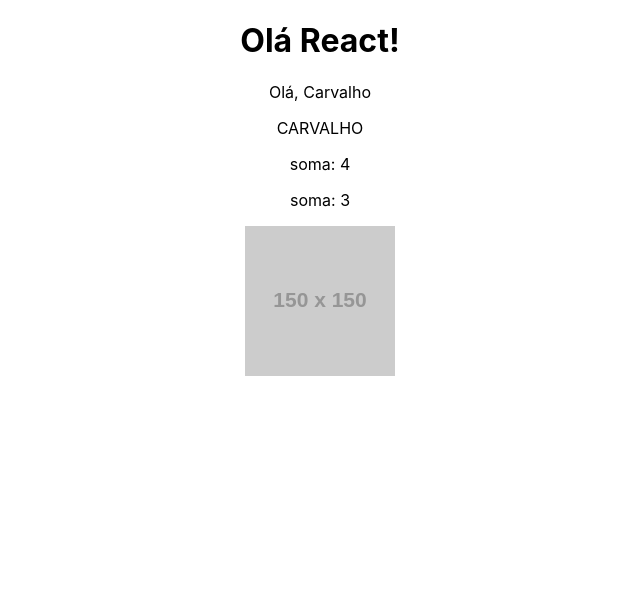
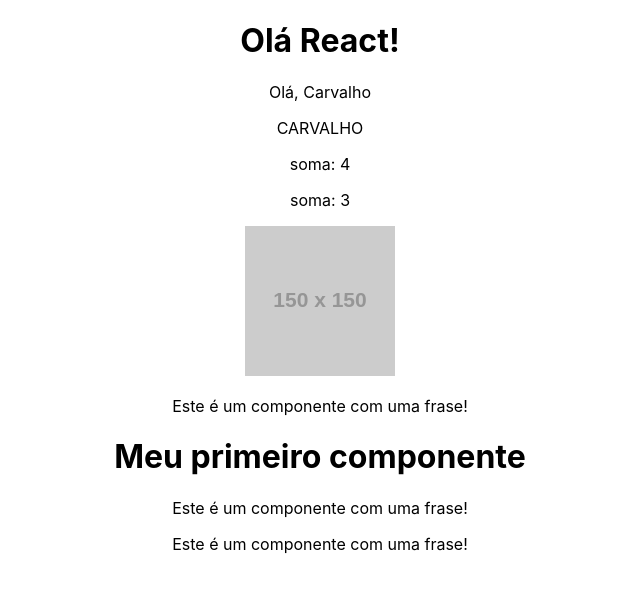
Before and after one commit to otaviocarva7ho/react, a React (Create React App) app in the folder meu-projeto/: page / in a window 1280 px wide. Shown: the top 592 px of the page, without its empty margins (320-960 px from the left). Built offline with nearby package versions, Linux system fonts and the light colour scheme.

Commit message:
Criando componentes no React

```diff
--- a/meu-projeto/src/App.js
+++ b/meu-projeto/src/App.js
@@ -1,4 +1,5 @@
 import './App.css';
+import HelloWorld from './components/HelloWorld';
 
 function App() {
 
@@ -18,6 +19,7 @@
       <p>soma: {2 + 2}</p>
       <p>soma: {sum(1, 2)}</p>
       <img src={url} alt="Minha Imagem" />
+      <HelloWorld />
     </div>
   );
 }
--- /dev/null
+++ b/meu-projeto/src/components/Frase.js
@@ -0,0 +1,9 @@
+function Frase(params) {
+    return (
+        <div>
+            <p>Este é um componente com uma frase!</p>
+        </div>
+    )
+}
+
+export default Frase
--- /dev/null
+++ b/meu-projeto/src/components/HelloWorld.js
@@ -0,0 +1,14 @@
+import Frase from "./Frase"
+
+function HelloWorld(params) {
+    return (
+        <div>
+            <Frase />
+            <h1>Meu primeiro componente</h1>
+            <Frase />
+            <Frase />
+        </div>
+    )
+}
+
+export default HelloWorld
```
